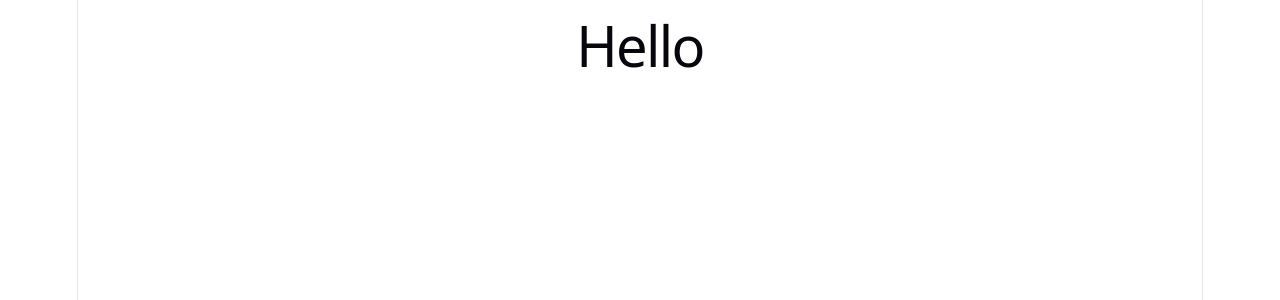
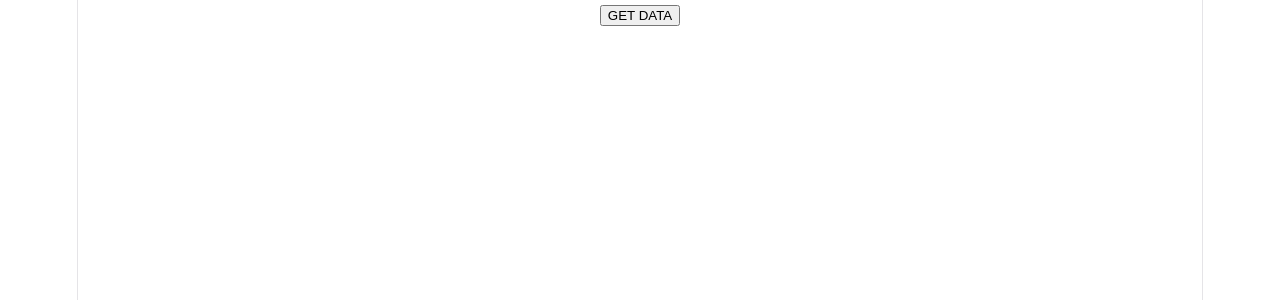
Before and after one commit to nynishuyadav85/InterviewPrep, a React (Vite) app in the folder interview/: page / in a window 1280 px wide. Shown: the top 300 px of the page. Built offline with nearby package versions, Linux system fonts and the light colour scheme.

Commit message:
Apply .gitignore

```diff
--- a/interview/src/App.jsx
+++ b/interview/src/App.jsx
@@ -1,10 +1,11 @@
 import './App.css'
+import UserData from './components/UserData'
 
 function App() {
 
   return (
     <>
-      <h1>Hello</h1>
+      <UserData />
     </>
   )
 }
--- /dev/null
+++ b/interview/src/api.js
@@ -0,0 +1,10 @@
+
+import axios from 'axios'
+
+let Url = "https://api.github.com/users/nynishuyadav85";
+
+export default async function fetchUserData() {
+    const { data } = await axios.get(Url)
+
+    return data
+}
--- /dev/null
+++ b/interview/src/components/UserData.jsx
@@ -0,0 +1,21 @@
+import fetchUserData from "../api"
+import { useState } from "react"
+
+const UserData = () => {
+    const [userData, setUserData] = useState(null)
+
+    async function dataHandle() {
+        const res = await fetchUserData()
+        setUserData(res)
+    }
+
+    return (
+        <div>
+            <button onClick={dataHandle}>GET DATA</button>
+            {userData && <h1>{userData.name} </h1>}
+            {userData && <h2>{userData.bio}</h2>}
+        </div>
+    )
+}
+
+export default UserData
--- /dev/null
+++ b/package.json
@@ -0,0 +1,5 @@
+{
+  "dependencies": {
+    "axios": "^1.20.0"
+  }
+}
```
Also changed, not shown: 2 other files (tests, documents, lock files or other folders).
